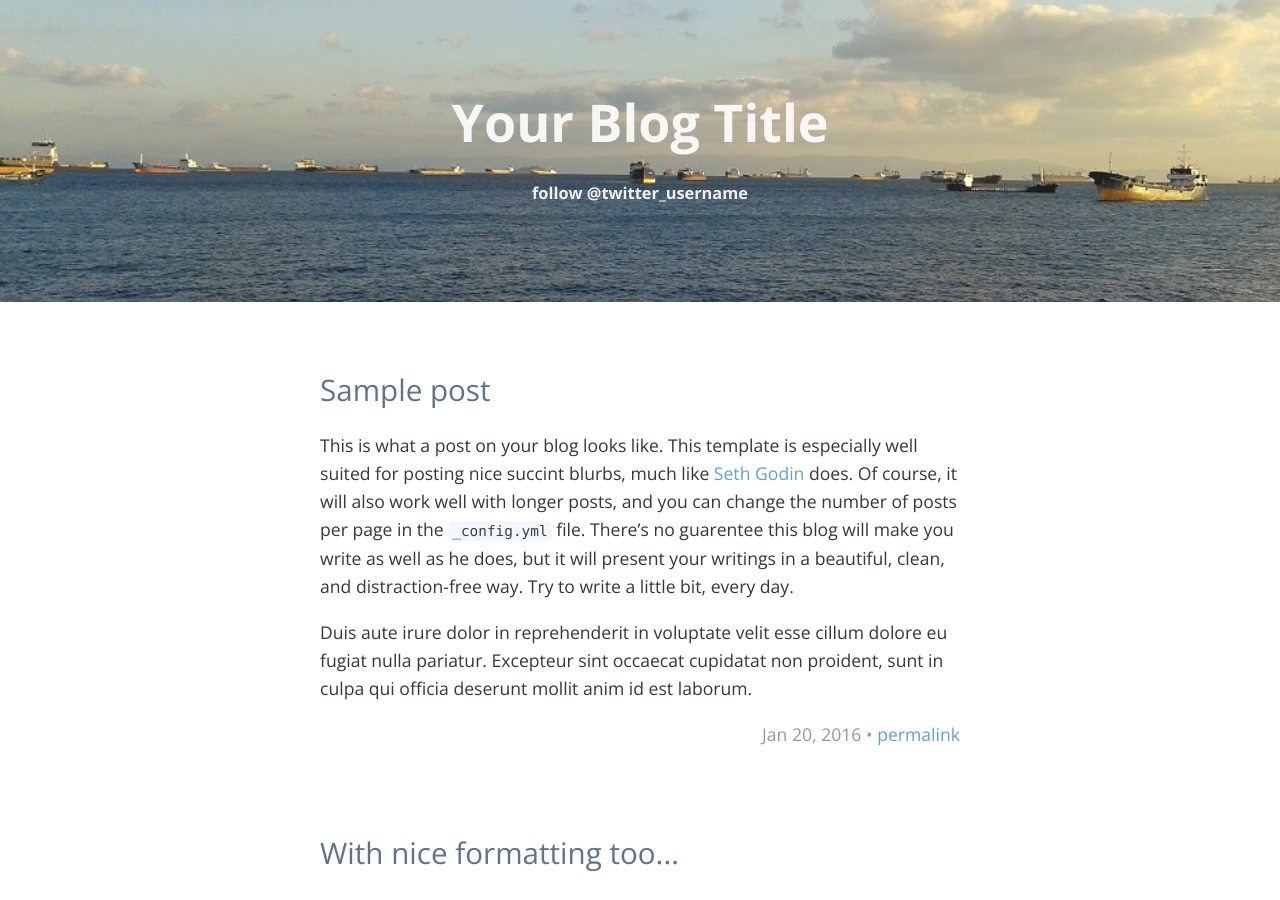
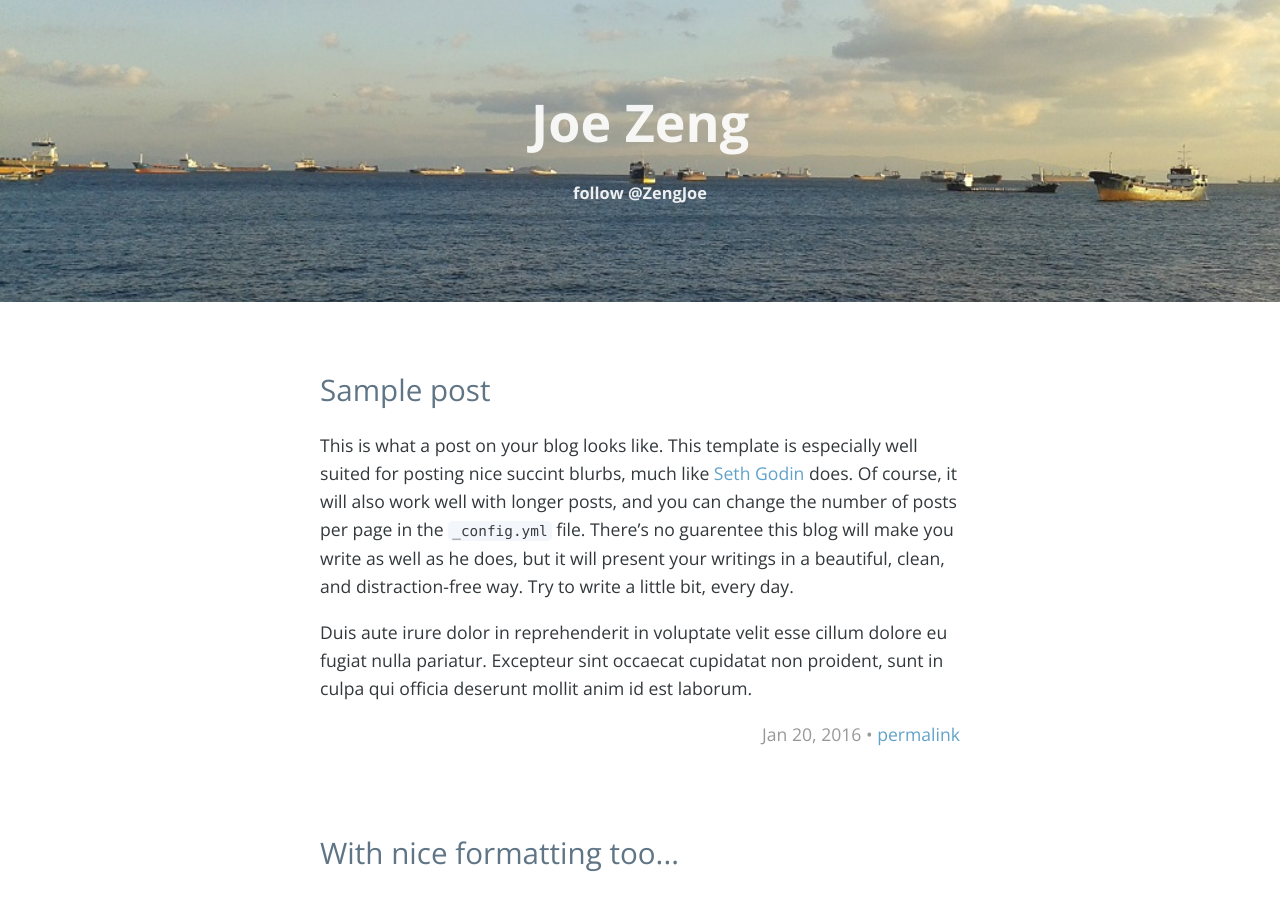
Before and after one commit to JZenger/personalsite, a Jekyll site: the page built from blog/index.html, in a window 1280 px wide and 900 px high. Built offline with Jekyll 4.4.1, drawn with Linux system fonts in a browser that asks for light colours; the list of posts is cut into pages by our own code.

Commit message:
jekyll config

```diff
--- a/blog/_config.yml
+++ b/blog/_config.yml
@@ -6,12 +6,12 @@
 # 'jekyll serve'. If you change this file, please restart the server process.
 
 # Site settings
-title: Your Blog Title
-description: '' # write a nice description for your blog
-baseurl: '' # the subpath of your site, e.g. /blog
-url: '' # the base hostname & protocol for your site http://www.example.com
+title: Joe Zeng
+description: 'Software Engineer and Sports Lover' # write a nice description for your blog
+baseurl: '/blog' # the subpath of your site, e.g. /blog
+url: 'http://www.joezeng.me' # the base hostname & protocol for your site http://www.example.com
 # google_analytics: 'UA-XXXXXX-X'
-twitter_username: 'twitter_username'
+twitter_username: 'ZengJoe'
 
 # Build settings
 markdown: kramdown
```
